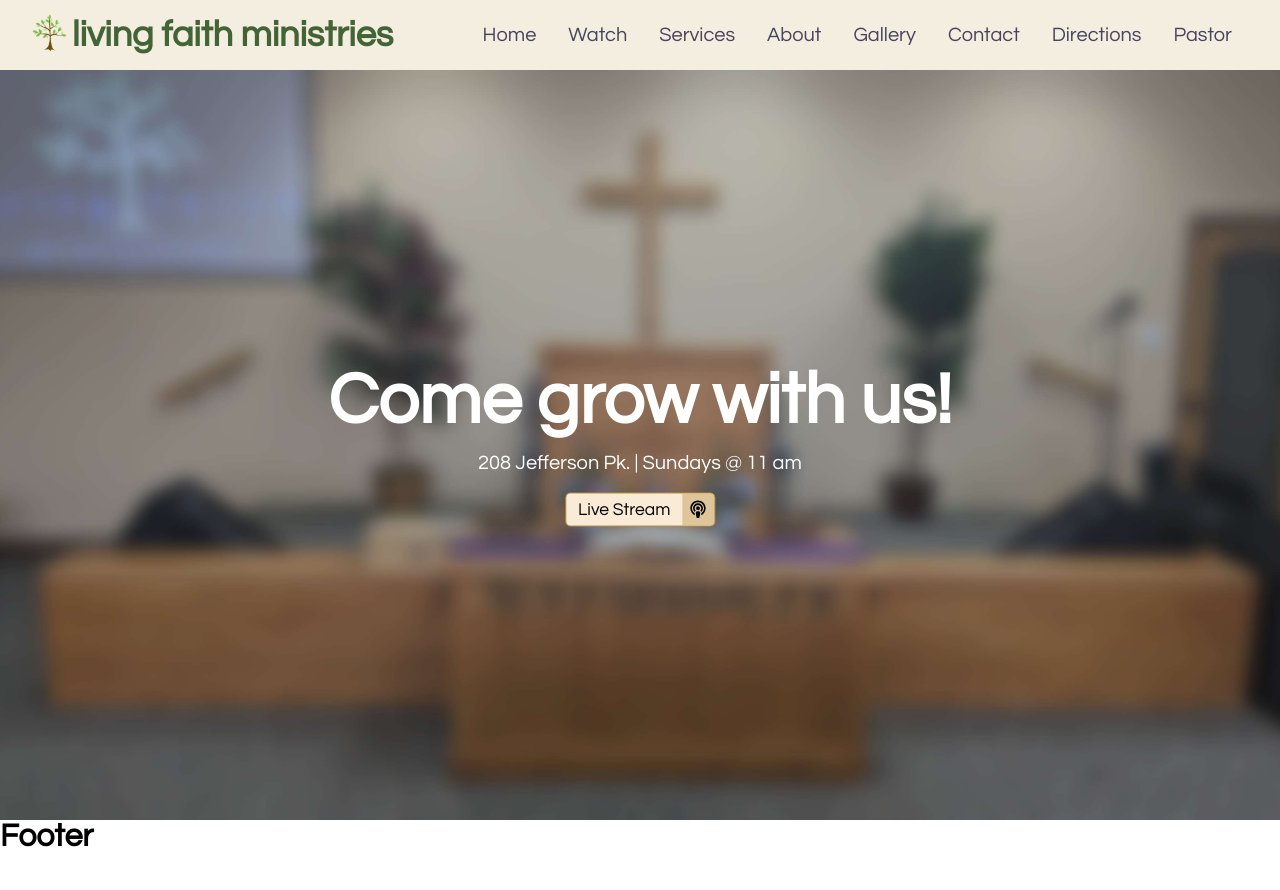
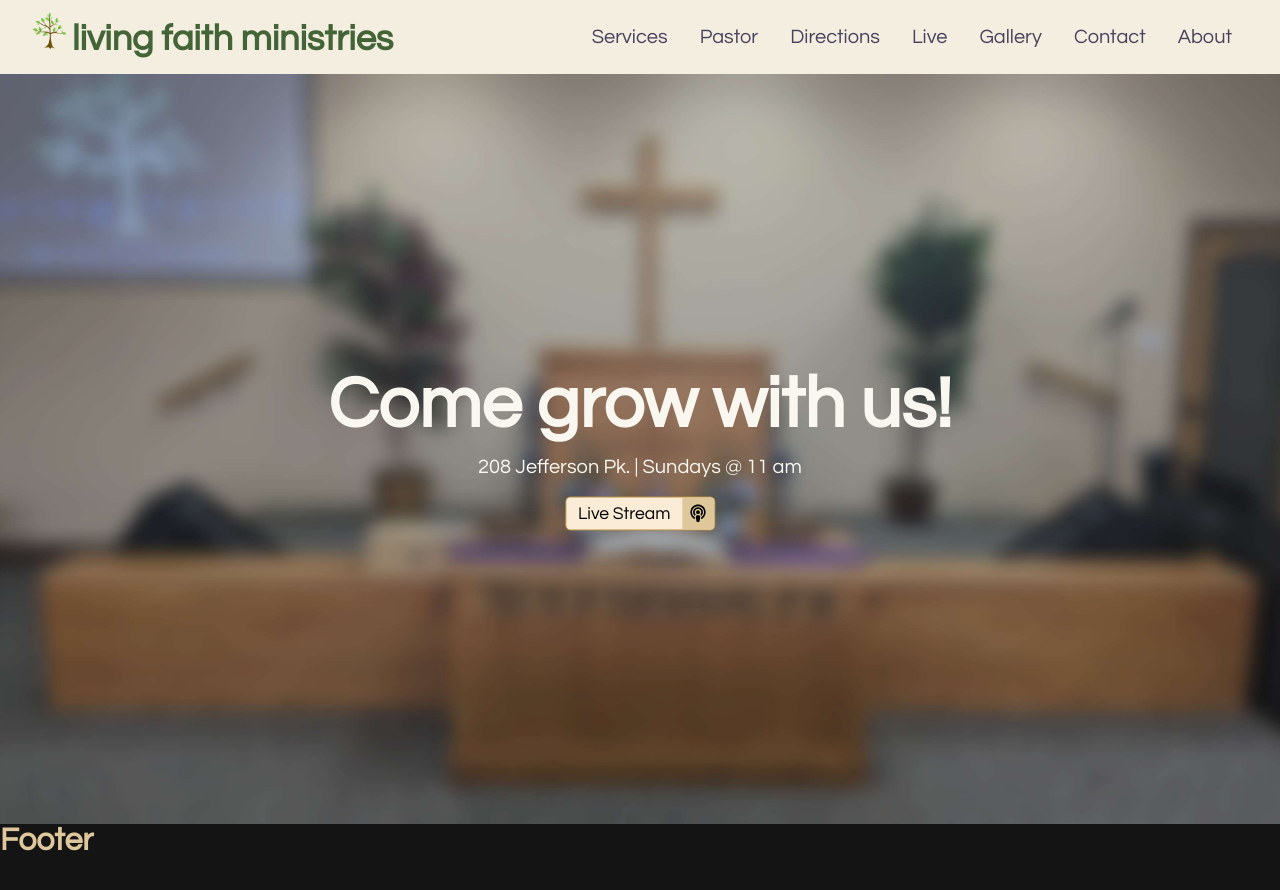
Before and after one commit to livingfaithsmyrna/website-react, a React (Create React App) app: page /home in a window 1280 px wide. Shown: the top 890 px of the page. Before the commit the page ends 853 px from the top, so only its background shows below. Built offline with nearby package versions, Linux system fonts and the light colour scheme.

Commit message:
Removed Home from Navbar, changed Watch to Live, changed all styles to use color variables, removed Header container.

```diff
--- a/src/App.js
+++ b/src/App.js
@@ -1,10 +1,9 @@
 import './App.css';
 import {Routes, Route, Navigate} from "react-router-dom";
-import Header from "./components/Header/Header";
 import Navbar from "./components/Navbar/Navbar";
 import Footer from "./components/Footer/Footer";
 import Home from "./containers/Home/Home";
-import Watch from "./containers/Watch/Watch";
+import Live from "./containers/Live/Live";
 import Services from "./containers/Services/Services";
 import About from "./containers/About/About";
 import Gallery from "./containers/Gallery/Gallery";
@@ -19,7 +18,7 @@ function App() {
       <Navbar />
       <Routes>
         <Route path="/home" element={ <Home /> } />
-        <Route path="/watch" element={ <Watch /> } />
+        <Route path="/live" element={ <Live /> } />
         <Route path="/services" element={ <Services /> } />
         <Route path="/about" element={ <About /> } />
         <Route path="/gallery" element={ <Gallery /> } />
--- a/src/components/Button/Button.css
+++ b/src/components/Button/Button.css
@@ -2,10 +2,10 @@
   display: flex;
   height: 34px;
   width: 150px;
-  background: antiquewhite;
+  background: var(--color-button-bg-body);
   border-width: 1px;
   border-style: solid;
-  border-color: rgba(182,143,64);
+  border-color: var(--color-button-border);
   border-radius: 5px;
   overflow: hidden;
   font-size: 14px;
@@ -15,7 +15,7 @@
 }
 .button:hover,
 .button:active {
-  background: #F4EEE1;
+  background: var(--color-bg);
 }
 
 .button__text,
@@ -27,5 +27,5 @@
 }
 .button__icon {
   padding: 7px 8px 0 8px;
-  background: rgba(182,143,64,0.4);
+  background: var(--color-button-bg-icon);
 }
--- /dev/null
+++ b/src/components/Footer/Footer.css
@@ -0,0 +1,5 @@
+footer {
+  min-height: 300px;
+  color: var(--color-button-bg-icon);
+  background: var(--color-accent-dark);
+}
--- a/src/components/Footer/Footer.js
+++ b/src/components/Footer/Footer.js
@@ -1,4 +1,5 @@
 import React from 'react'
+import './Footer.css'
 
 function Footer() {
   return (
--- a/src/components/Header/Header.js
+++ /dev/null
@@ -1,11 +0,0 @@
-import React from 'react'
-
-function Header() {
-  return (
-      <header>
-        <h1>Header</h1>
-      </header>
-  )
-}
-
-export default Header
--- a/src/components/Navbar/Navbar.css
+++ b/src/components/Navbar/Navbar.css
@@ -5,7 +5,7 @@
   justify-content: space-between;
   align-items: center;
   background: var(--color-bg);
-  color: var(--color-text);
+  color: var(--color-font-dark);
   padding: 1rem 2rem;
 }
 
@@ -21,10 +21,11 @@
   margin-left: 5px;
   font-size: 2.25em;
   font-weight: 700;
-  color: var(--color-accent-dark)
+  color: var(--color-font-logo)
 }
 
 .app__navbar-links {
+  overflow: hidden;
 }
 .app__navbar-links ul {
   display: flex;
--- a/src/components/Navbar/Navbar.js
+++ b/src/components/Navbar/Navbar.js
@@ -8,19 +8,20 @@ function Navbar() {
   return (
   <nav className="app__navbar" role="navigation">
     <div className="app__navbar-title">
-      <img src={logo} alt="app logo" />
-      <span>living faith ministries</span>
+      <Link to="/home">
+        <img src={logo} alt="app logo" />
+        <span>living faith ministries</span>
+      </Link>
     </div>
     <div className="app__navbar-links">
       <ul>
-        <li><Link to="/home">Home</Link></li>
-        <li><Link to="/watch">Watch</Link></li>
         <li><Link to="/services">Services</Link></li>
-        <li><Link to="/about">About</Link></li>
+        <li><Link to="/pastor">Pastor</Link></li>
+        <li><Link to="/directions">Directions</Link></li>
+        <li><Link to="/live">Live</Link></li>
         <li><Link to="/gallery">Gallery</Link></li>
         <li><Link to="/contact">Contact</Link></li>
-        <li><Link to="/directions">Directions</Link></li>
-        <li><Link to="/pastor">Pastor</Link></li>
+        <li><Link to="/about">About</Link></li>
       </ul>
     </div>
   </nav>
--- a/src/containers/Home/Home.css
+++ b/src/containers/Home/Home.css
@@ -3,7 +3,7 @@
 
 .app__home-hero-section {
   background-image: url('../../assets/sanctuary-60.jpg');
-  background-color: #000000;
+  background-color: var(--color-accent-dark);
   height: 750px;
   background-position: center;
   background-repeat: no-repeat;
@@ -20,7 +20,7 @@
   top: 50%;
   left: 50%;
   transform: translate(-50%, -50%);
-  color: white;
+  color: var(--color-font-light);
 }
 
 .app__home-hero-title {
--- a/src/containers/Watch/Watch.js
+++ b/src/containers/Live/Live.js
@@ -1,11 +1,11 @@
 import React from 'react'
 
-function Watch() {
+function Live() {
   return (
       <main>
-        <h1>Watch</h1>
+        <h1>Live</h1>
       </main>
   )
 }
 
-export default Watch
+export default Live
--- a/src/index.css
+++ b/src/index.css
@@ -2,7 +2,6 @@
 @import url('https://fonts.googleapis.com/css2?family=Ubuntu:wght@300;400;500;700&display=swap');
 @import url('https://fonts.googleapis.com/css2?family=Oxygen:wght@300;400;700&display=swap');
 @import url('https://fonts.googleapis.com/css2?family=Questrial&display=swap');
-
 @import url('https://fonts.googleapis.com/css2?family=Open+Sans:wght@300;400;500;600;700;800&display=swap');
 
 :root {
@@ -12,18 +11,17 @@
   --font-alt3: 'Oxygen', sans-serif;
   --font-default: 'Open Sans', sans-serif;
 
-  --color-text: #48435C;
   --color-bg: #F4EEE1;
+  --color-font-light: #F9F7F0;
+  --color-font-dark: #48435C;
+  --color-font-logo: #436436;
   --color-accent-light: #EDFFEC;
-  --color-accent-dark: #436436;
-  --color-accent-black: #141414;
+  --color-accent-dark: #141414;
 
-  /*--color-golden: #DCCA87;*/
-  /*--color-black: #0C0C0C;*/
-  /*--color-gray: #545454;*/
-  /*--color-crimson: #F5EFDB;*/
-  /*--color-grey: #AAAAAA;*/
-  /*--color-white: #FFFFFF;*/
+  /* BUTTON */
+  --color-button-bg-body: #FAECD7;
+  --color-button-bg-icon: #DFC79C;
+  --color-button-border: #B68F40;
 }
 
 * {
```
